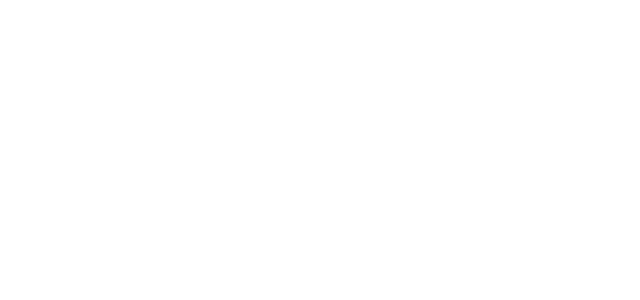
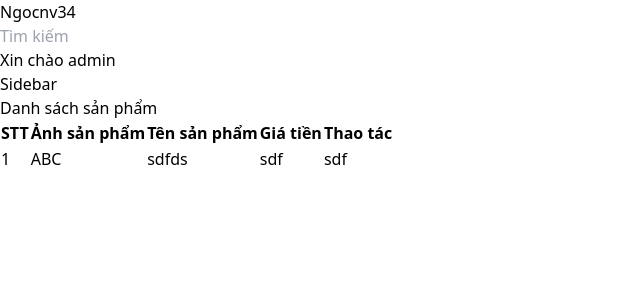
Before and after one commit to angocit/WEB209, a React (Vite) app: page /dashboard/product-list in a window 1280 px wide. Before the commit this address had no page. Shown: the top 300 px of the page, without its empty margins (0-640 px from the left). Built offline with nearby package versions, Linux system fonts and the light colour scheme; data requests are answered from the project's data file.

Commit message:
b2:Cài đặt react-query

```diff
--- a/package.json
+++ b/package.json
@@ -11,6 +11,7 @@
     "db": "nodemon json-sv-ext.js"
   },
   "dependencies": {
+    "@tanstack/react-query": "^5.67.3",
     "axios": "^1.7.2",
     "json-server": "^0.17.4",
     "jwt-decode": "^4.0.0",
--- /dev/null
+++ b/src/components/admin/productadd.tsx
@@ -0,0 +1,9 @@
+import React from 'react'
+
+const ProductAdd = () => {
+  return (
+    <div>ProductAdd</div>
+  )
+}
+
+export default ProductAdd
--- /dev/null
+++ b/src/components/admin/productedit.tsx
@@ -0,0 +1,9 @@
+import React from 'react'
+
+const ProductEdit = () => {
+  return (
+    <div>ProductEdit</div>
+  )
+}
+
+export default ProductEdit
--- /dev/null
+++ b/src/components/admin/productlist.tsx
@@ -0,0 +1,51 @@
+import { useQuery } from '@tanstack/react-query'
+import axios from 'axios'
+import React from 'react'
+
+const ProductList = () => {
+    const {data,isLoading} = useQuery({
+        queryKey: ['products'],
+        queryFn: async ()=>{
+            try {
+                const {data} = await axios.get("http://localhost:3000/products")
+                return data
+            } catch (error) {
+                console.log(error);
+
+            }
+        }
+    })
+  return (
+    <div className='bg-white px-4 py-2'>
+        <h1 className='text-[24px] text-center'>Danh sách sản phẩm</h1>
+        {(isLoading)?<div>Đang tải</div>:
+        <table className='w-full'>
+            <thead>
+            <tr>
+                <th>STT</th>
+                <th>Ảnh sản phẩm</th>
+                <th>Tên sản phẩm</th>
+                <th>Giá tiền</th>
+                <th>Thao tác</th>
+            </tr>
+            </thead>
+            <tbody>
+                {
+                    data.map((product:any,index:any)=>(
+                        <tr key={product.id}>
+                            <td>{index+1}</td>
+                            <td>{product.name}</td>
+                            <td>sdfds</td>
+                            <td>sdf</td>
+                            <td>sdf</td>
+                        </tr>
+                    ))
+                }
+            </tbody>
+        </table>
+        }
+    </div>
+  )
+}
+
+export default ProductList
--- a/src/layouts/admin.tsx
+++ b/src/layouts/admin.tsx
@@ -9,7 +9,7 @@ const AdminLayout = () => {
         <AdminHeader/>
         <div className='flex'>
         <AdminSidebar/>
-        <div className='content w-4/5'>
+        <div className='content w-4/5 p-6'>
             <Outlet/>
         </div>
         </div>
--- a/src/main.tsx
+++ b/src/main.tsx
@@ -3,11 +3,14 @@ import ReactDOM from 'react-dom/client'
 import App from './App.tsx'
 import './index.css'
 import { BrowserRouter } from 'react-router-dom'
-
+import { QueryClient, QueryClientProvider } from '@tanstack/react-query'
+const queryClient = new QueryClient()
 ReactDOM.createRoot(document.getElementById('root')!).render(
   <React.StrictMode>
     <BrowserRouter>
-      <App />
+      <QueryClientProvider client={queryClient}>
+        <App />
+      </QueryClientProvider>
     </BrowserRouter>
   </React.StrictMode>,
 )
```
Also changed, not shown: src/App.tsx (+8 -1 lines), 1 other file (tests, documents, lock files or other folders).
